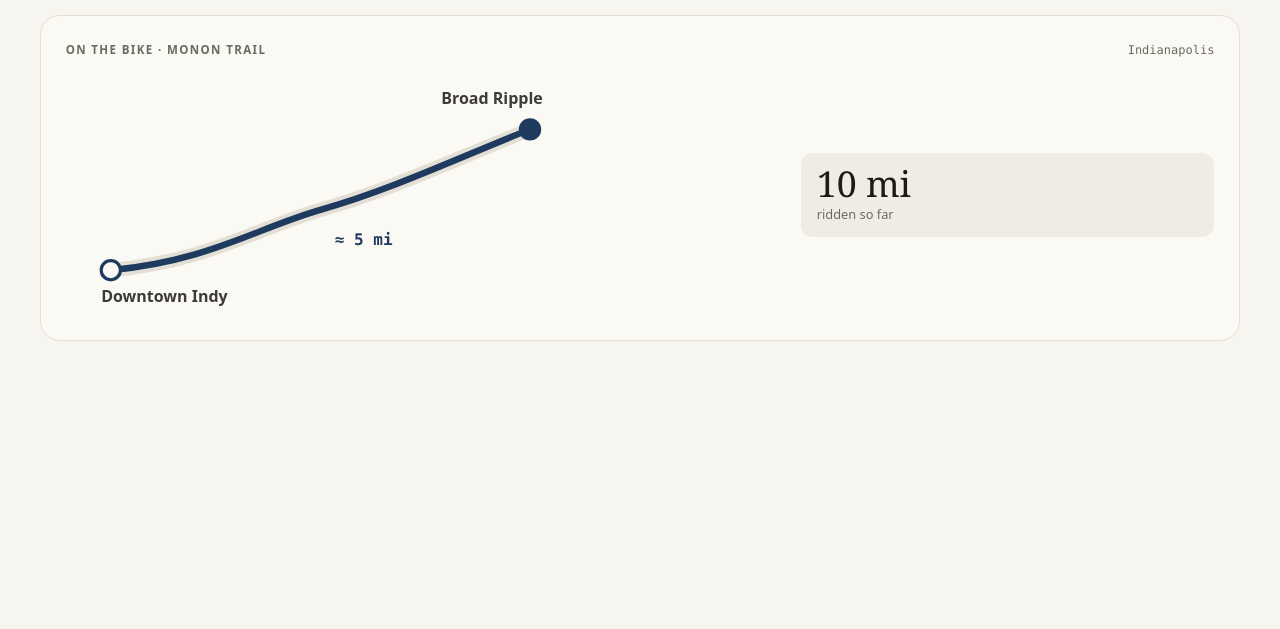
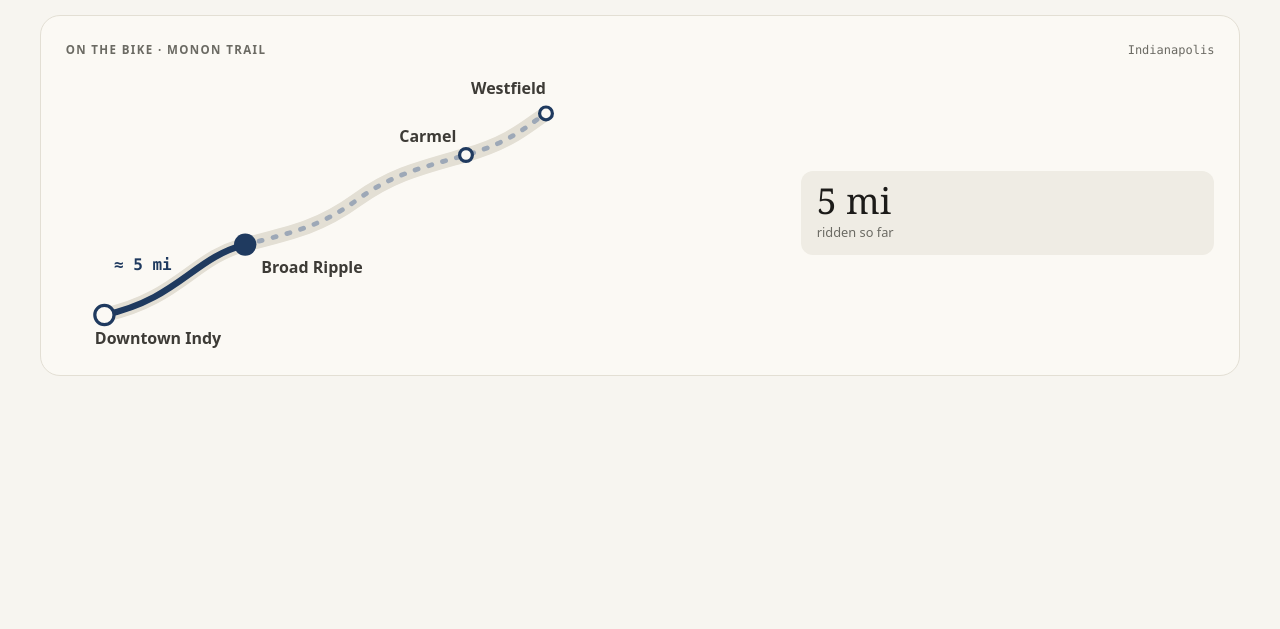
Before and after one commit to ahmad-a01/ahmad-portfolio, an Astro site: page / in a window 1280 px wide. Shown: the part 5095-5724 px from the top of the page. Built offline with nearby package versions, Linux system fonts and the light colour scheme; Astro itself is replaced by a stand-in of ours.

Commit message:
Show full Monon Trail with the 5 miles to Broad Ripple highlighted
Co-Authored-By: Claude Opus 5.5 <noreply@anthropic.com>
Claude-Session: https://claude.ai/code/session_01Pmy5G8N8TUE1wr1hyQF2Qz

```diff
--- a/src/components/OffTheClock.astro
+++ b/src/components/OffTheClock.astro
@@ -80,14 +80,19 @@ const tags = [
         <span class="label">On the bike · {otc.bike.trail}</span>
         <span class="mono muted">{otc.bike.city}</span>
       </div>
-      <svg class="route" viewBox="0 0 320 150" role="img" aria-label={`${otc.bike.trail} from ${otc.bike.from} north to ${otc.bike.to}, about 5 miles`}>
-        <path class="trail-bg" d="M28 122 C 90 116, 118 96, 160 84 S 240 54, 290 34" />
-        <path class="trail" d="M28 122 C 90 116, 118 96, 160 84 S 240 54, 290 34" />
-        <circle class="stop" cx="28" cy="122" r="6" />
-        <text x="22" y="142">{otc.bike.from}</text>
-        <circle class="end" cx="290" cy="34" r="7" />
-        <text x="298" y="18" text-anchor="end">{otc.bike.to}</text>
-        <text class="flag" x="168" y="106">{otc.bike.segment}</text>
+      <svg class="route" viewBox="0 -8 320 172" role="img" aria-label={`${otc.bike.trail} from ${otc.bike.from} north to Westfield, with the ${otc.bike.ridden} from ${otc.bike.from} to ${otc.bike.to} highlighted as ridden`}>
+        <path class="trail-bg" d="M24 142 C 70 132, 80 106, 112 98 S 160 86, 182 70 S 222 50, 250 42 S 288 24, 300 16" />
+        <path class="trail-rest" d="M24 142 C 70 132, 80 106, 112 98 S 160 86, 182 70 S 222 50, 250 42 S 288 24, 300 16" />
+        <path class="trail" d="M24 142 C 70 132, 80 106, 112 98" />
+        <circle class="stop" cx="24" cy="142" r="6" />
+        <text x="18" y="160">{otc.bike.from}</text>
+        <text class="flag" x="30" y="114">{otc.bike.segment}</text>
+        <circle class="end" cx="112" cy="98" r="7" />
+        <text x="122" y="116">{otc.bike.to}</text>
+        <circle class="stop" cx="250" cy="42" r="4" />
+        <text x="244" y="34" text-anchor="end">Carmel</text>
+        <circle class="stop" cx="300" cy="16" r="4" />
+        <text x="300" y="4" text-anchor="end">Westfield</text>
       </svg>
       <div class="stat">
         <b>{otc.bike.ridden}</b>
@@ -591,6 +596,14 @@ const tags = [
     stroke-linecap: round;
   }
 
+  .route .trail-rest {
+    fill: none;
+    stroke: color-mix(in oklab, var(--accent) 40%, var(--surface));
+    stroke-width: 3;
+    stroke-linecap: round;
+    stroke-dasharray: 2 7;
+  }
+
   .route .trail {
     fill: none;
     stroke: var(--accent);
--- a/src/data/site.ts
+++ b/src/data/site.ts
@@ -63,7 +63,7 @@ export const offTheClock = {
     { part: 'Storage', name: '500 GB SSD + 1.5 TB HDD' },
     { part: 'Case', name: 'Cougar' },
   ],
-  bike: { trail: 'Monon Trail', city: 'Indianapolis', from: 'Downtown Indy', to: 'Broad Ripple', segment: '≈ 5 mi', ridden: '10 mi' },
+  bike: { trail: 'Monon Trail', city: 'Indianapolis', from: 'Downtown Indy', to: 'Broad Ripple', segment: '≈ 5 mi', ridden: '5 mi' },
 };
 
 export const experience = [
```
